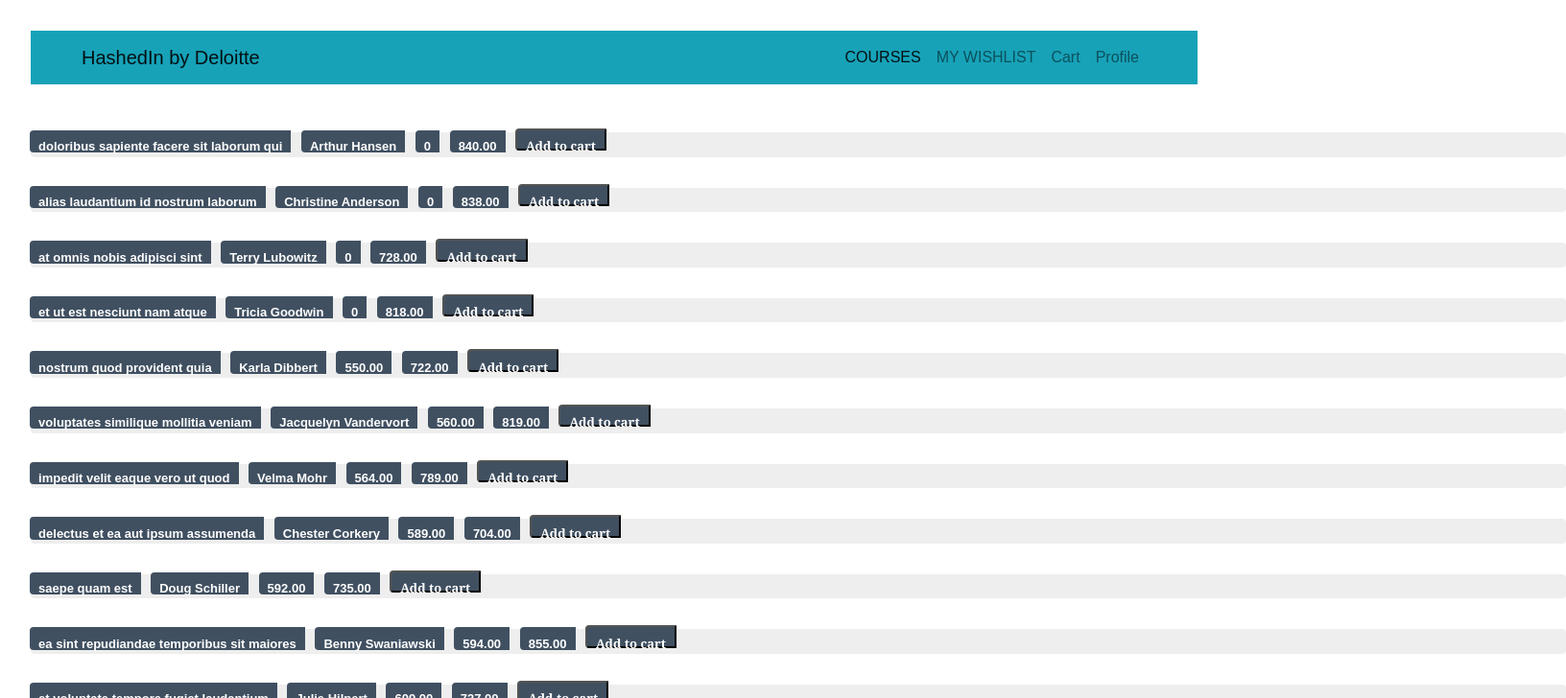
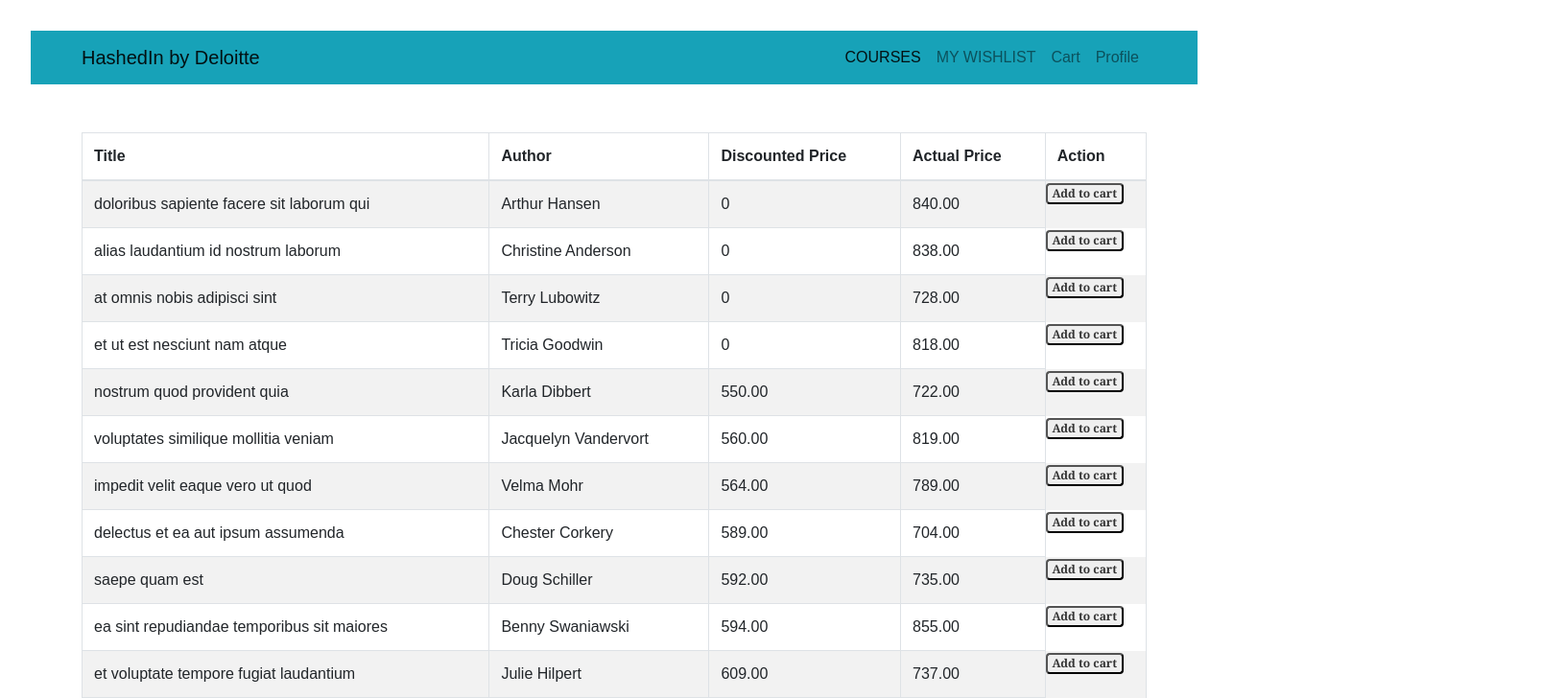
Before and after one commit to AnitaHashedIn/AngularFinalAssignment, an Angular app: page / in a window 1280 px wide. Shown: the top 728 px of the page at 96% size, 1632 px wide, since content can reach past the window. Built offline with nearby package versions, Linux system fonts and the light colour scheme.

Commit message:
--ui changes

```diff
--- a/src/app/list-items/list-items.component.css
+++ b/src/app/list-items/list-items.component.css
@@ -14,6 +14,8 @@
   cursor: pointer;
   background-color: #EEE;
   height: 1.6em;
+  border: 1px solid blue;
+  padding: 0px;
   border-radius: 4px;
 }
 .List-Items:hover {
--- a/src/app/list-items/list-items.component.html
+++ b/src/app/list-items/list-items.component.html
@@ -1,4 +1,15 @@
- <div *ngIf="!Isselected && (SelectedItem=== undefined || SelectedItem===null)" >
+
+ <!-- <div *ngIf="!Isselected && (SelectedItem=== undefined || SelectedItem===null)" >
+
+  <ul class="List-Items"  >
+    <li>
+      <span class="badge" >Title</span>
+      <span class="badge">Author</span>
+      <span class="badge" >Discounted Price</span>
+      <span class="badge"  >Actual Price</span>
+      <button  class="badge"> Action</button>
+    </li>
+  </ul>
  <div   *ngFor="let item of Itemlist" >
   <ul class="List-Items" (click)="onSelect(item)"  >
     <li>
@@ -10,6 +21,33 @@
     </li>
   </ul>
 </div>
+</div> -->
+
+
+<div *ngIf="!Isselected && (SelectedItem=== undefined || SelectedItem===null)" >
+  <div class="container">
+    <table class="table table-striped table-bordered">
+        <thead>
+            <tr>
+              <th>Title</th>
+              <th>Author</th>
+              <th>Discounted Price</th>
+              <th>Actual Price</th>
+              <th> Action</th>
+            </tr>
+        </thead>
+        <tbody>
+            <tr  *ngFor="let item of Itemlist" (click)="onSelect(item)">
+                <td>{{item.title}}</td>
+                <td>{{item.author}}</td>
+                <td>{{item.discounted_price}}</td>
+                <td>{{item.actual_price}}</td>
+                <button class ="badge" (click)="ClickonAddtocart(item)"> Add to cart</button>
+            </tr>
+        </tbody>
+    </table>
+  </div>
+
 </div>
 <div *ngIf="Isselected && SelectedItem!== undefined && SelectedItem!==null" >
   <h2>{{SelectedItem.title | uppercase}}</h2>
@@ -36,6 +74,7 @@
   <br>
   <br>
   <tr col-md-5>
+    <span>Item Price :{{SelectedItem.actual_price}}</span>
   <button  class="badge" routerLink="/list-items" (click)="ClickonAddtocart(SelectedItem)"> Add to cart</button>
   <button  class="badge" routerLink="/list-items" (click)="ClickonWishlist(SelectedItem)">Move To wishlist</button>
 </tr>
```
